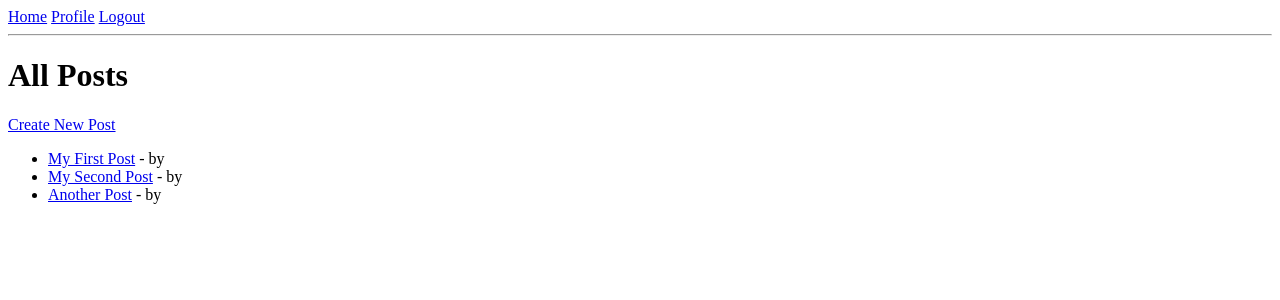
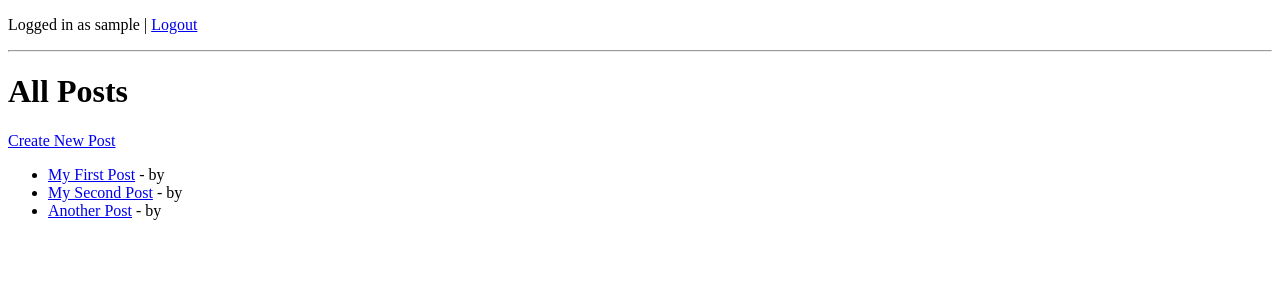
Before and after one commit to Melissa07001/Alx_DjangoLearnLab, a Django app: template blog/templates/blog/home.html in a window 1280 px wide. Shown: the top 300 px of the page. Run offline with Django 5.2, Linux system fonts and the light colour scheme; the template is opened without the code that fills it: values that come from a table or form of the project are taken from there, others are empty; the visitor is signed in with stand-in values (Sample User, id 1); data comes from the database, SQL or seed files in the repository.

Commit message:
Update base.html

```diff
--- a/blog/templates/blog/base.html
+++ b/blog/templates/blog/base.html
@@ -2,21 +2,14 @@
 <html lang="en">
 <head>
   <meta charset="UTF-8">
-    <title>Django Blog</title>
+  <title>Blog</title>
 </head>
 <body>
-    <header>
-        <nav>
-            <a href="{% url 'home' %}">Home</a>
   {% if user.is_authenticated %}
-                <a href="{% url 'profile' %}">Profile</a>
-                <a href="{% url 'logout' %}">Logout</a>
+    <p>Logged in as {{ user.username }} | <a href="{% url 'logout' %}">Logout</a></p>
   {% else %}
-                <a href="{% url 'login' %}">Login</a>
-                <a href="{% url 'register' %}">Register</a>
+    <p><a href="{% url 'login' %}">Login</a> | <a href="{% url 'register' %}">Register</a></p>
   {% endif %}
-        </nav>
-    </header>
   <hr>
   {% block content %}{% endblock %}
 </body>
```
Lines whose indentation alone changed are shown as unchanged.
